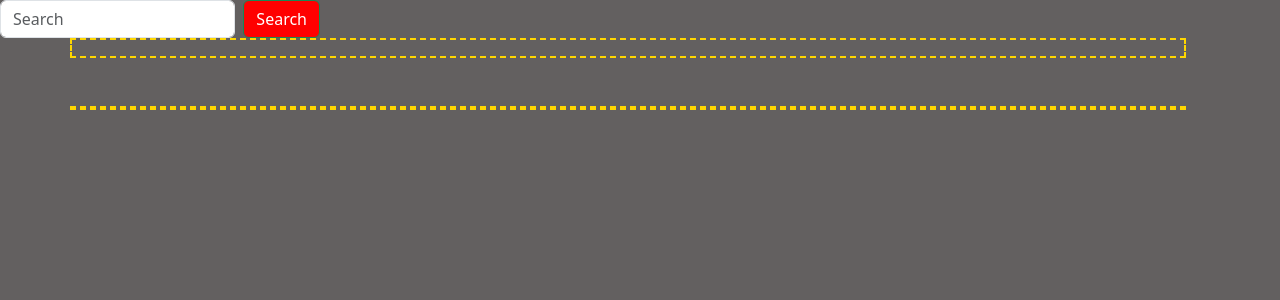
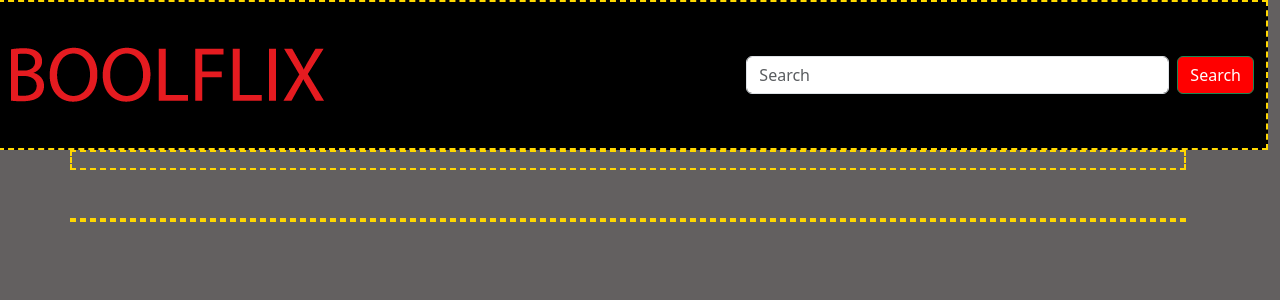
Before and after one commit to GianmariaFatta/vite-boolflix, a Vue app: page / in a window 1280 px wide. Shown: the top 300 px of the page. Built offline with nearby package versions, Linux system fonts and the light colour scheme.

Commit message:
add Appheader

```diff
--- a/src/App.vue
+++ b/src/App.vue
@@ -3,7 +3,8 @@ import { store } from './store';
 import { api } from './store';
 import axios from 'axios';
 import ProductCard from './components/ProductCard.vue';
-import CreateSearchBar from './components/CreateSearchBar.vue';
+// import CreateSearchBar from './components/CreateSearchBar.vue';
+import AppHeader from './components/AppHeader.vue';
 export default {
   data() {
     return {
@@ -28,13 +29,16 @@ export default {
     }
 
   },
-  components: { CreateSearchBar, ProductCard }
+  components: { ProductCard, AppHeader }
 }
 </script>
 
 <template>
+  <AppHeader @term-submit="Search">
+
+  </AppHeader>
   <header>
-    <CreateSearchBar @term-submit="Search" />
+    <!-- <CreateSearchBar @term-submit="Search" /> -->
   </header>
   <main>
     <div class="container">
--- a/src/components/AppHeader.vue
+++ b/src/components/AppHeader.vue
@@ -0,0 +1,27 @@
+<script>
+import CreateSearchBar from './CreateSearchBar.vue';
+export default {
+    components: { CreateSearchBar, },
+    emits: ['term-submit']
+}
+</script>
+
+<template>
+    <div class="row d-flex align-items-center justify-content-between">
+        <div class="col-6 mt-">
+            <img class="img-fluid" src="../assets/img/BOOLFLIX.LOGO.png" alt="">
+        </div>
+        <div class="d-inline col-5 justify-content-end">
+            <CreateSearchBar @term-submit="term - submit"></CreateSearchBar>
+        </div>
+    </div>
+
+</template>
+
+<style scoped >
+.row {
+    background-color: #000;
+    height: 150px;
+    /* padding: 5px; */
+}
+</style>
--- a/src/components/CreateSearchBar.vue
+++ b/src/components/CreateSearchBar.vue
@@ -12,7 +12,7 @@ export default {
 </script>
 
 <template>
-    <form class="d-flex w-25 " role="search">
+    <form class="d-flex w-100 " role="search">
         <input class="form-control me-2 search" type="search" placeholder="Search" v-model.trim="research">
         <button class="btn btn-outline-success" type="submit"
             @click.prevent="$emit('term-submit', research)">Search</button>
```
Also changed, not shown: src/components/CreateCardsMovies.vue (deleted, +0 -34 lines), src/components/CreateSeriesCards.vue (deleted, +0 -35 lines), src/assets/img/BOOLFLIX.LOGO.png (added).
